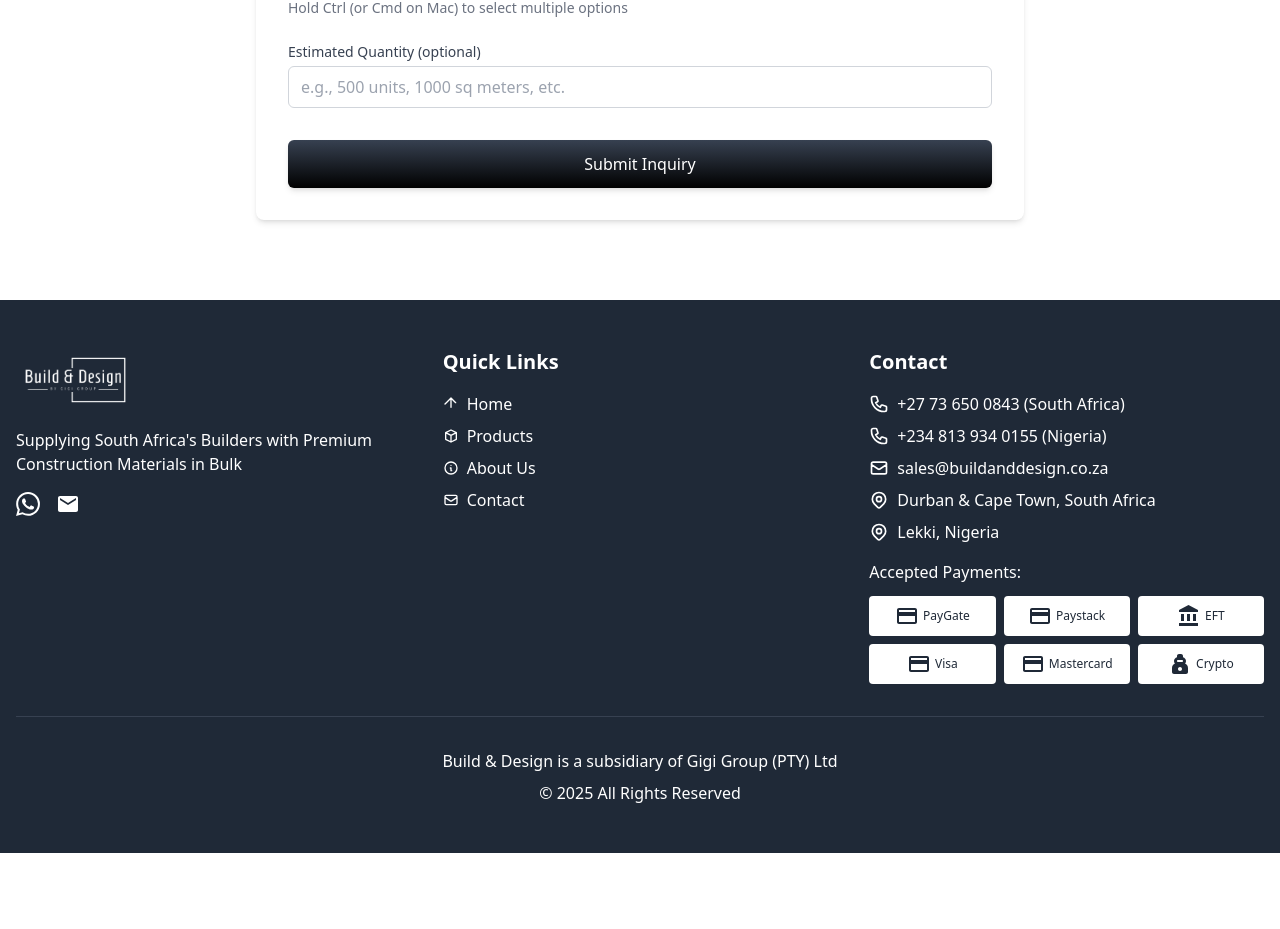
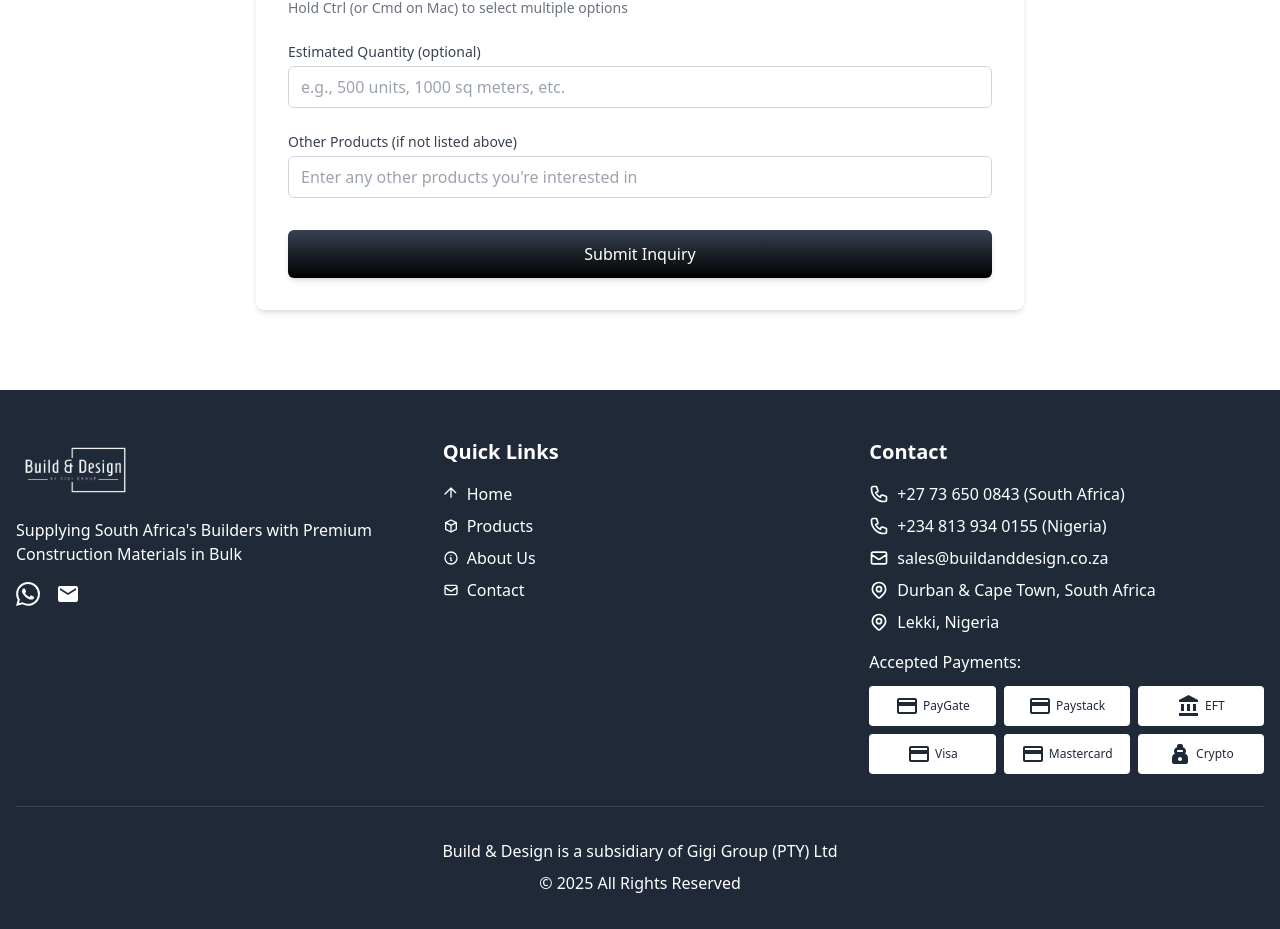
Before and after one commit to mrgigi/build-and-design-website, a Next.js app: page / in a window 1280 px wide. Shown: the part 2235-3164 px from the top of the page. Before the commit the page ends 3088 px from the top, so only its background shows below. Built offline with nearby package versions, Linux system fonts and the light colour scheme.

Commit message:
Update page.tsx

```diff
--- a/src/app/page.tsx
+++ b/src/app/page.tsx
@@ -1,4 +1,3 @@
-
 'use client';
 import { useState } from 'react';
 import Image from 'next/image';
@@ -9,6 +8,7 @@ interface ContactFormData {
   phone: string;
   productInterest: string[];
   estimatedQuantity: string;
+  otherProducts: string; // Added this line
 }
 interface PDFLeadFormData {
   name: string;
@@ -23,6 +23,7 @@ export default function Home() {
     phone: '',
     productInterest: [],
     estimatedQuantity: '',
+    otherProducts: '', // Added this line
   });
   // PDF lead capture state
   const [pdfLeadData, setPdfLeadData] = useState<PDFLeadFormData>({
@@ -295,7 +296,7 @@ export default function Home() {
                   <option value="Plumbing & Fixtures">Plumbing & Fixtures</option>
                   <option value="Electrical Supplies">Electrical Supplies</option>
                   <option value="Paint & Finishes">Paint & Finishes</option>
-                  <option value="Other">Other</option>
+                  {/* Removed the "Other" option */}
                 </select>
                 <p className="text-sm text-gray-500 mt-1">Hold Ctrl (or Cmd on Mac) to select multiple options</p>
               </div>
@@ -308,6 +309,18 @@ export default function Home() {
                   id="estimatedQuantity"
                   className="w-full px-3 py-2 border border-gray-300 rounded-md focus:outline-none focus:ring-2 focus:ring-gray-500"
                   placeholder="e.g., 500 units, 1000 sq meters, etc."
+                />
+              </div>
+
+              {/* Added standalone Other Products field */}
+              <div className="mt-6">
+                <label htmlFor="otherProducts" className="block text-sm font-medium text-gray-700 mb-1">Other Products (if not listed above)</label>
+                <input
+                  type="text"
+                  name="otherProducts"
+                  id="otherProducts"
+                  className="w-full px-3 py-2 border border-gray-300 rounded-md focus:outline-none focus:ring-2 focus:ring-gray-500"
+                  placeholder="Enter any other products you're interested in"
                 />
               </div>
 
```
